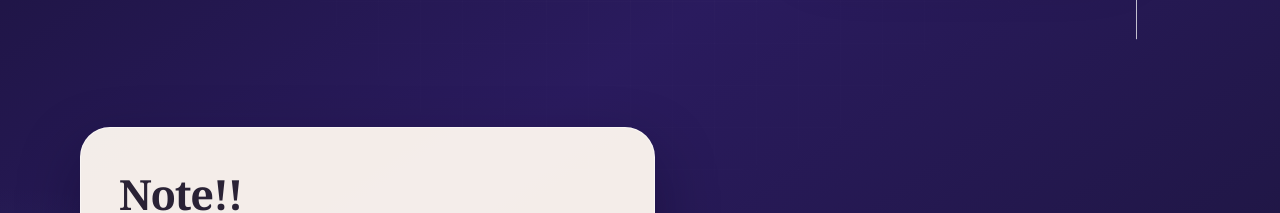
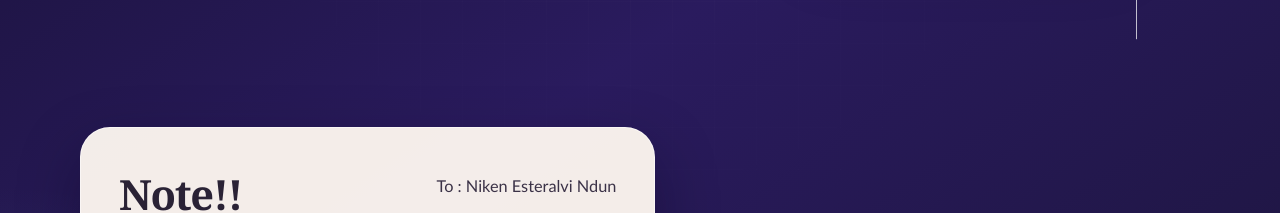
Before and after one commit to FWH-228/hbd, a plain HTML site: page index.html in a window 1280 px wide. Shown: the part 587-800 px from the top of the page. Drawn offline with Linux system fonts and the light colour scheme.

```diff
--- a/index.html
+++ b/index.html
@@ -610,6 +610,7 @@
       <article class="card letter">
         <div class="letter-header">
           <h2 class="letter-title">Note!!</h2>
+          <p class="recipient">To : Niken Esteralvi Ndun</p>
         </div>
         <p>Selamat ulang tahun, Sayangg ❤️</p>
         <p>Semoga di umur 22 yang baru, syg selalu sehat, bahagia, dimudahkan dalam setiap urusan, dan semua hal baik yang diharapkan bisa tercapai, Aminn.</p>
```
